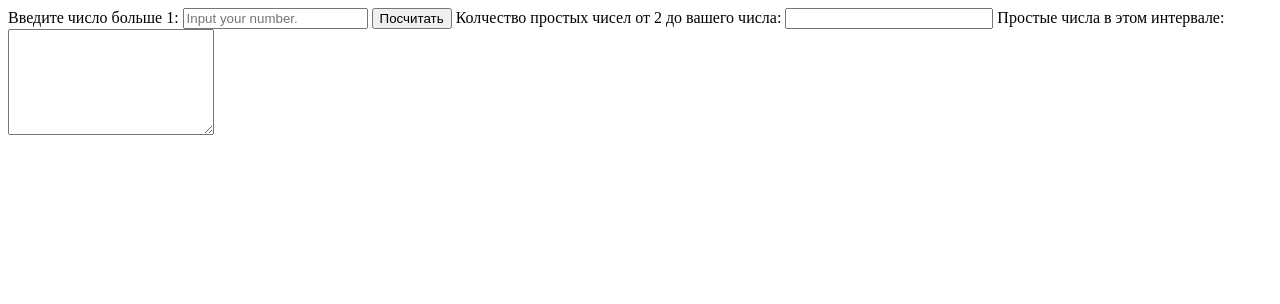
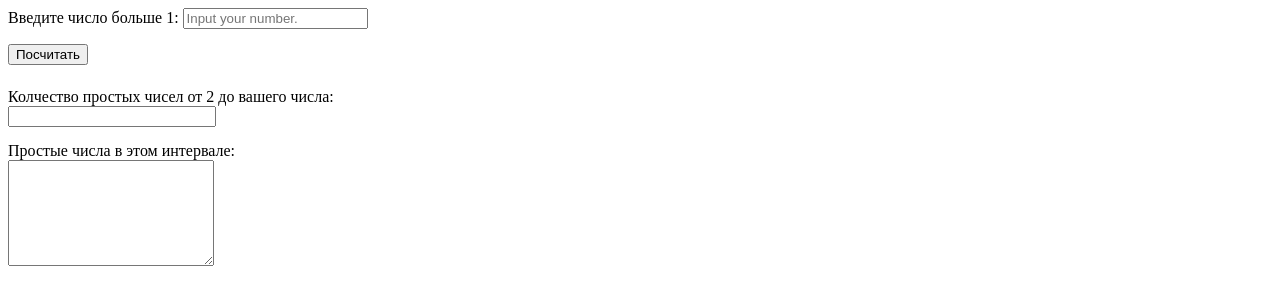
Before and after one commit to BloamBla/AmountOfSimpleNumbers, a website: page index.html in a window 1280 px wide. Drawn offline with Linux system fonts and the light colour scheme.

Commit message:
Update main.css

```diff
--- a/main.css
+++ b/main.css
@@ -6,3 +6,17 @@
 #amountOfSimpleNumbers {
     width: 200px;
 }
+
+#submitButton {
+    display: block;
+    margin: 15px 0 23px;
+}
+
+#amountOfSimpleNumbers {
+    display: block;
+    margin-bottom: 15px;
+}
+
+#simpleNumbers {
+    display: block;
+}
```
